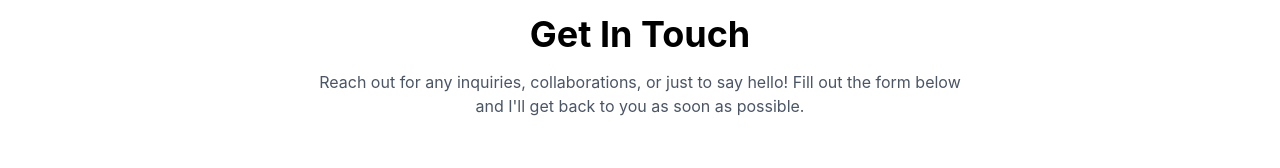
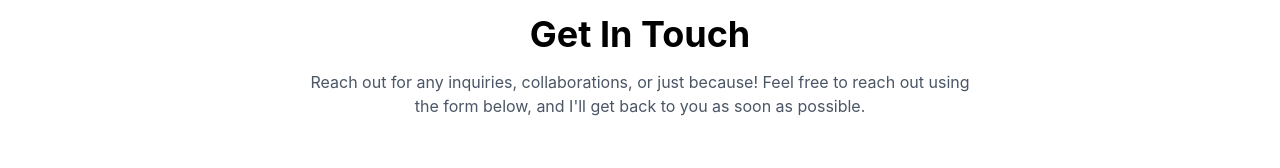
Before and after one commit to Pizzadreams/Photography_Portfolio, a React (Vite) app: page /contact in a window 1280 px wide. Shown: the part 346-514 px from the top of the page. Built offline with nearby package versions, Linux system fonts and the light colour scheme.

Commit message:
changed verbiage for contactform

```diff
--- a/src/components/ContactForm.jsx
+++ b/src/components/ContactForm.jsx
@@ -44,7 +44,7 @@ function ContactForm() {
           </h2>
 
           <p className="mx-auto mt-4 max-w-2xl text-center text-gray-600">
-            Reach out for any inquiries, collaborations, or just to say hello! Fill out the form below and I'll get back to you as soon as possible.
+            Reach out for any inquiries, collaborations, or just because! Feel free to reach out using the form below, and I'll get back to you as soon as possible.
           </p>
 
           <form
```
